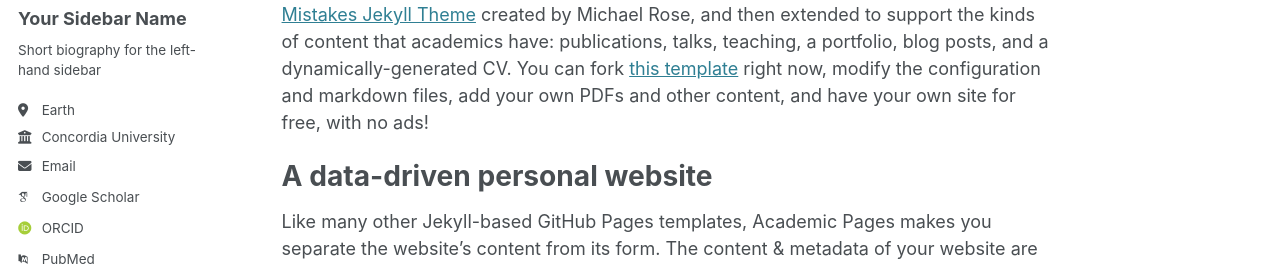
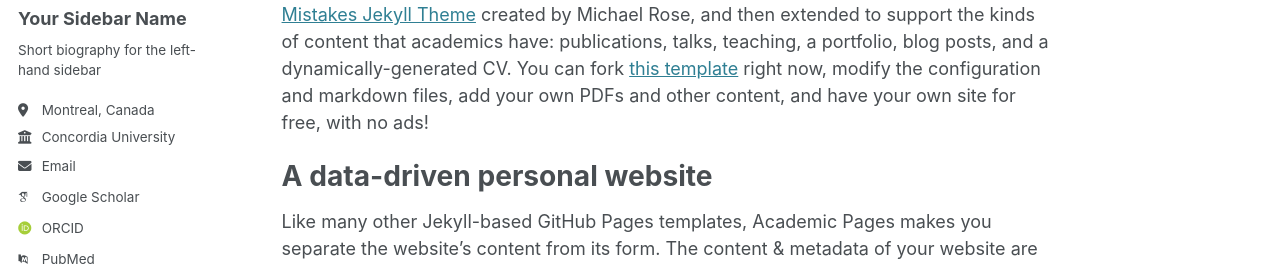
Before and after one commit to soorenasalari/soorenasalari.github.io, a Jekyll site: the page built from _pages/about.md, in a window 1280 px wide. Shown: the part 283-549 px from the top of the page. Built offline with Jekyll 4.4.1, drawn with Linux system fonts in a browser that asks for light colours; some web fonts are replaced.

Commit message:
Update _config.yml
Signed-off-by: Soorena Salari <73616711+soorenasalari@users.noreply.github.com>

```diff
--- a/_config.yml
+++ b/_config.yml
@@ -25,7 +25,7 @@ author:
   name             : "Your Sidebar Name"
   pronouns         : # example: "she/her"
   bio              : "Short biography for the left-hand sidebar"
-  location         : "Earth"
+  location         : "Montreal, Canada"
   employer         : "Concordia University"
   uri              : # URL
   email            : "soorena.salari374@gmail.com"
```
